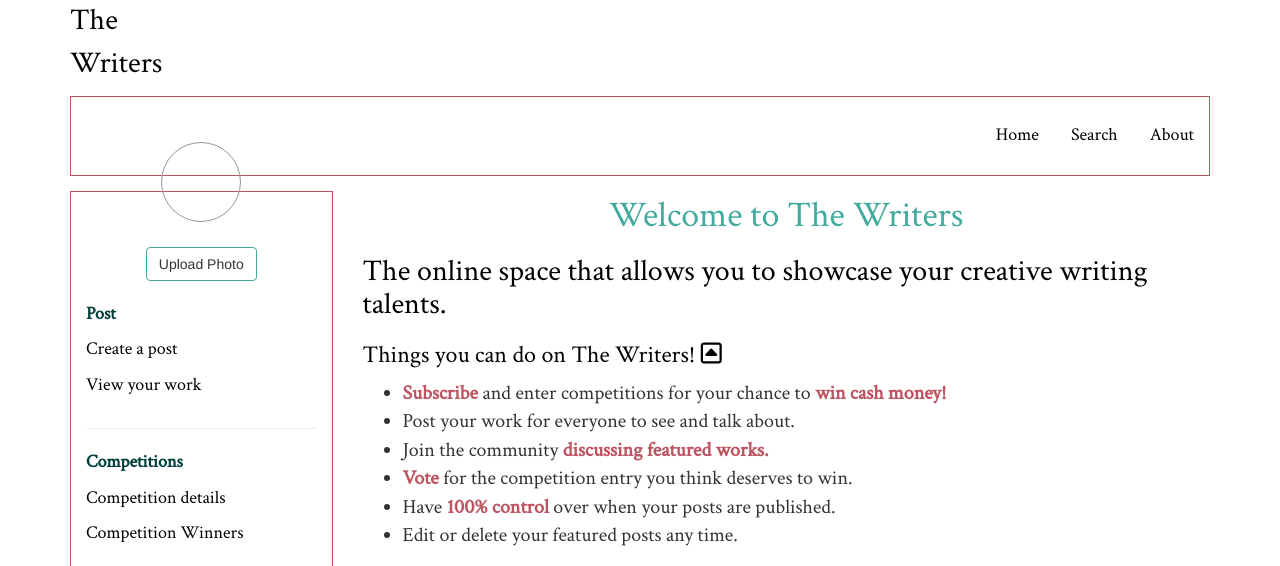
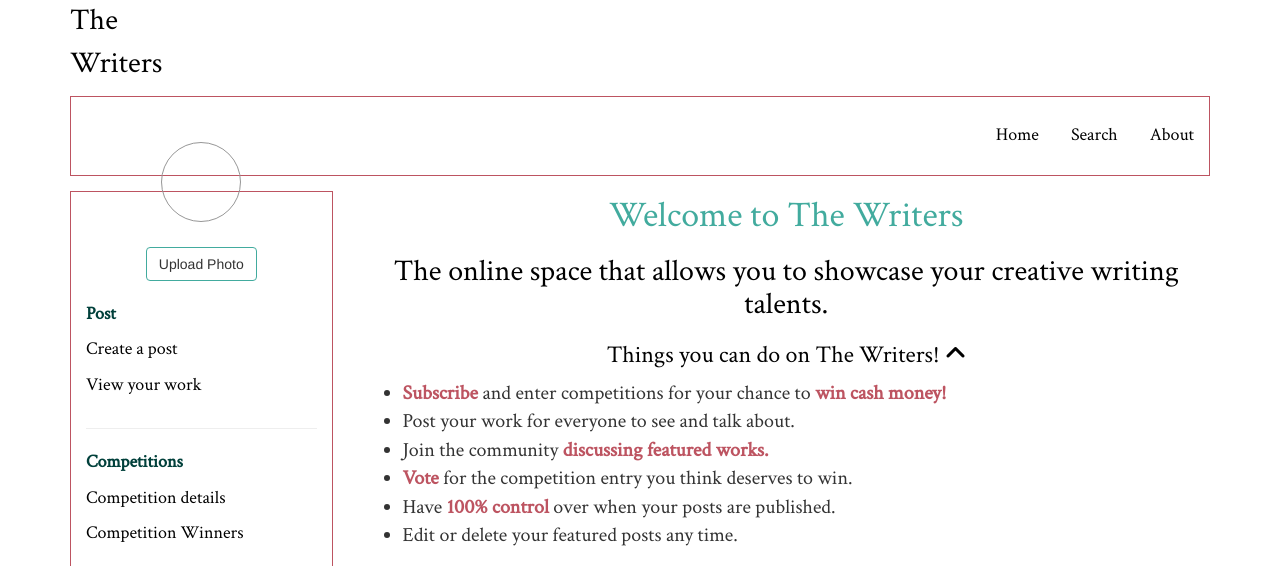
Before and after one commit to OMC86/the_writers, a Django app: page /home/ in a window 1280 px wide. Shown: the top 566 px of the page. Run offline with Django 3.2, Linux system fonts and the light colour scheme; tables that the repository leaves empty hold one stand-in row (values such as "Sample post"); parts of the project's set-up code (start-up, migrations or seed data) failed here and were passed over; some libraries are stand-ins or nearby versions.

Commit message:
style amendments

```diff
--- a/pages/static/css/home.css
+++ b/pages/static/css/home.css
@@ -11,3 +11,7 @@
     margin-left: 15px;
     color: #01403B;
 }
+
+.centreTxt{
+    text-align: center;
+}
--- a/pages/templates/home.html
+++ b/pages/templates/home.html
@@ -19,10 +19,10 @@
         <div class="col-md-12">
             <h1>Welcome to The Writers</h1>
 
-            <h2>The online space that allows you to showcase your creative writing talents.</h2>
-            <h3>Things you can do on The Writers!
-                <a href="javascript:void(0);"><i id="hideList" class="fa fa-caret-square-o-up"></i></a>
-                <a href="javascript:void(0);"><i id="showList" class="fa fa-caret-square-o-down"></i></a>
+            <h2 class="centreTxt">The online space that allows you to showcase your creative writing talents.</h2>
+            <h3 class="centreTxt">Things you can do on The Writers!
+                <a href="javascript:void(0);"><i id="hideList" class="fa fa-angle-up"></i></a>
+                <a href="javascript:void(0);"><i id="showList" class="fa fa-angle-down"></i></a>
             </h3>
 
             <ul class="homeList">
```
